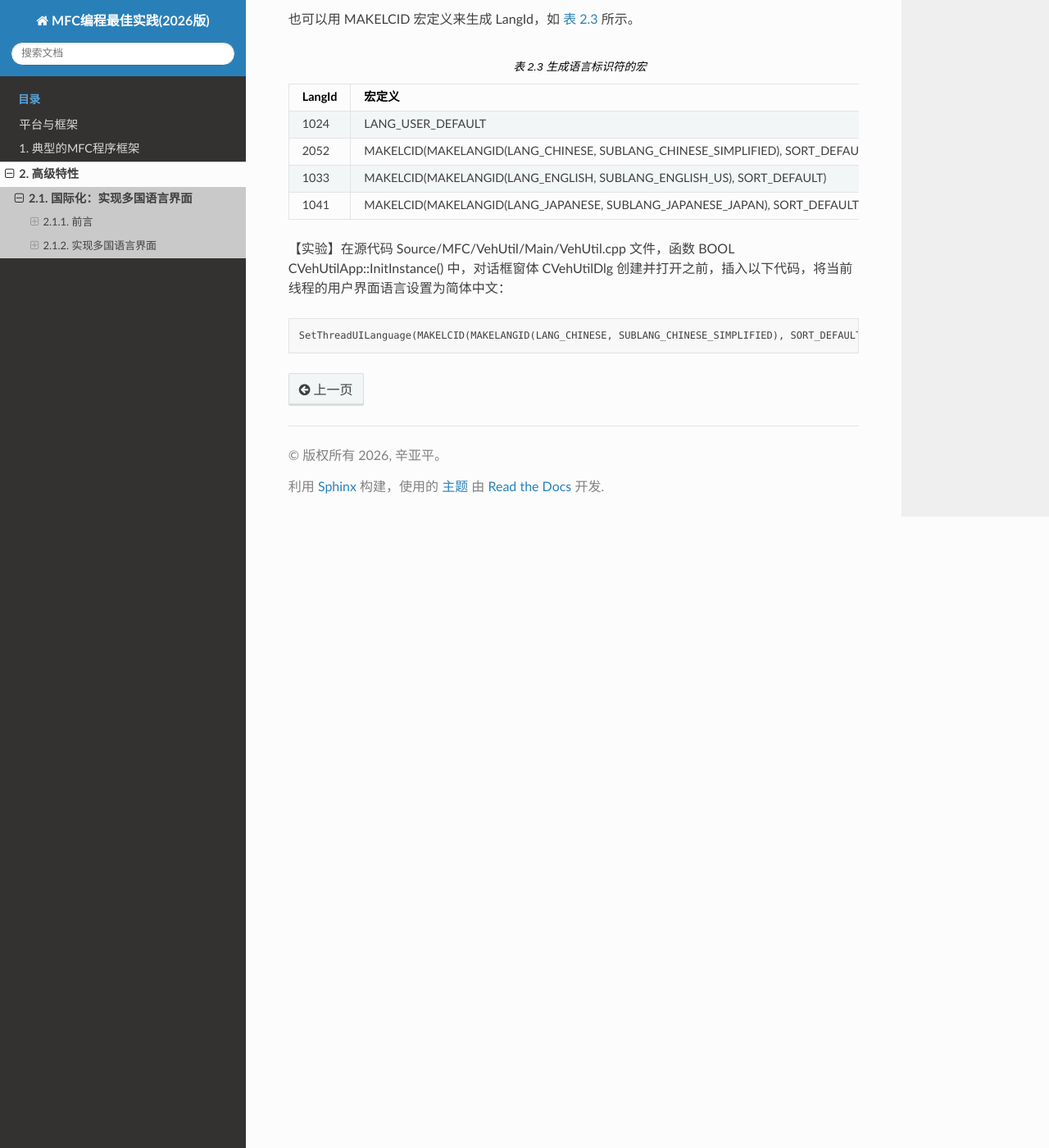
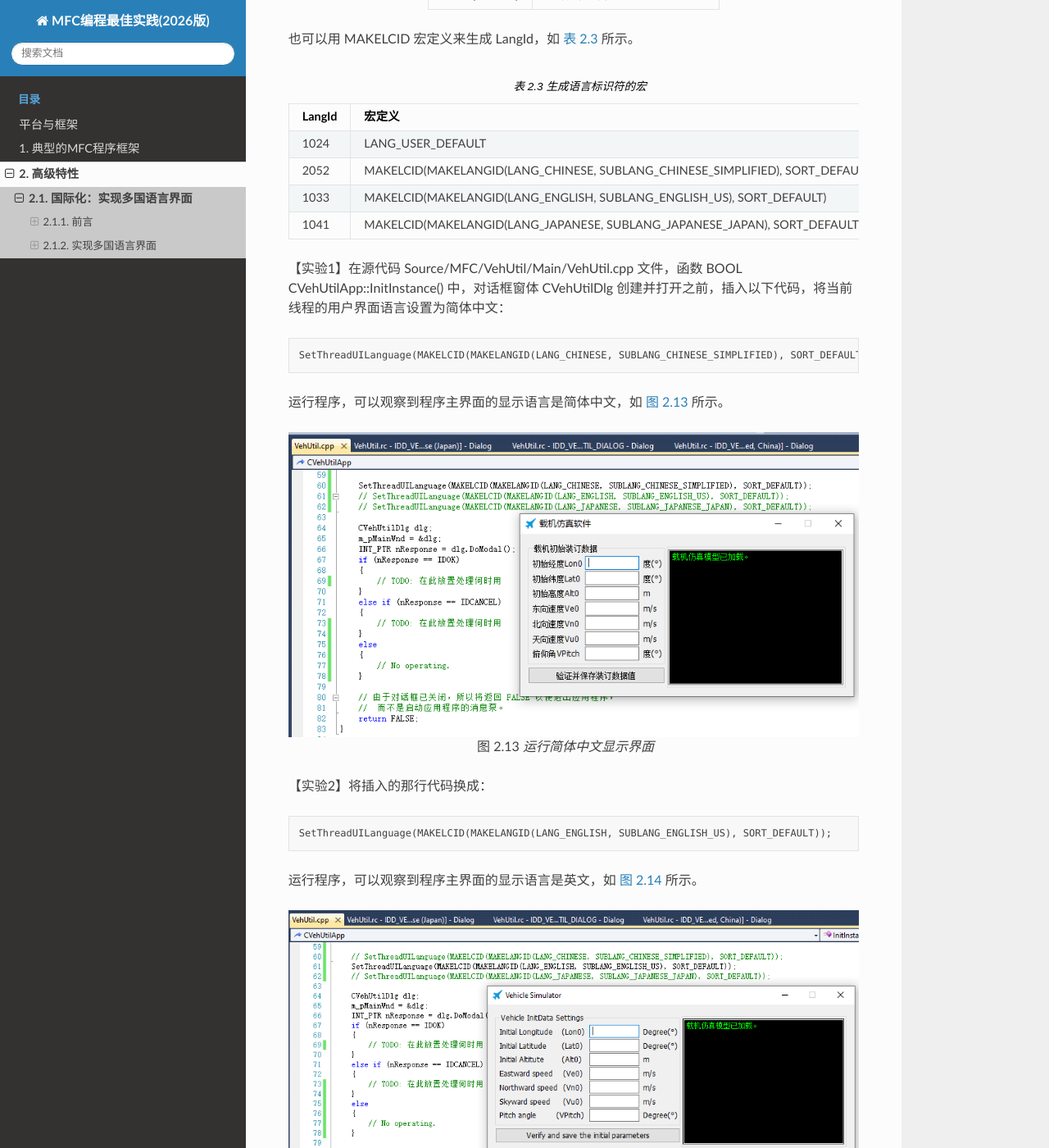
Before and after one commit to yapingxin/MFCBP2026, a Sphinx documentation site: the page built from docs/advanced-features/mfc_multilingual.rst, in a window 1280 px wide and 1400 px high, scrolled down 7772 px. Shown: the whole window at 82% size. Built offline with Sphinx 7.4.7 and the Read the Docs theme 3.1.0, drawn with Linux system fonts in a browser that asks for light colours; some of the changed text lies outside the part shown.

Commit message:
fig_mfcmul_v0.2.0.1_S6_UI_Run_JPN

```diff
--- a/docs/advanced-features/mfc_multilingual.rst
+++ b/docs/advanced-features/mfc_multilingual.rst
@@ -171,7 +171,7 @@
 
     英文显示界面
 
-对上述不同显示语言的界面分别作了调整，使它们各自都达到了合理的控件布局效果。
+对上述不同显示语言的界面分别作了调整，使它们各自都达到了合理的控件布局效果，并且将对话框的标题（Caption）也修改为对应的语言。
 
 总结：
 
@@ -230,8 +230,44 @@
    * - 1041
      - MAKELCID(MAKELANGID(LANG_JAPANESE, SUBLANG_JAPANESE_JAPAN), SORT_DEFAULT)
 
-【实验】在源代码 Source/MFC/VehUtil/Main/VehUtil.cpp 文件，函数 BOOL CVehUtilApp::InitInstance() 中，对话框窗体 CVehUtilDlg 创建并打开之前，插入以下代码，将当前线程的用户界面语言设置为简体中文：
+【实验1】在源代码 Source/MFC/VehUtil/Main/VehUtil.cpp 文件，函数 BOOL CVehUtilApp::InitInstance() 中，对话框窗体 CVehUtilDlg 创建并打开之前，插入以下代码，将当前线程的用户界面语言设置为简体中文：
 
 .. code-block:: c++
 
     SetThreadUILanguage(MAKELCID(MAKELANGID(LANG_CHINESE, SUBLANG_CHINESE_SIMPLIFIED), SORT_DEFAULT));
+
+运行程序，可以观察到程序主界面的显示语言是简体中文，如 :numref:`fig_mfcmul_v0.2.0.1_S6_UI_Run_CHN` 所示。
+
+.. figure:: Resource/images/Snipaste_2026-08-14_15-38-42.png
+    :name: fig_mfcmul_v0.2.0.1_S6_UI_Run_CHN
+    :align: center
+
+    运行简体中文显示界面
+
+【实验2】将插入的那行代码换成：
+
+.. code-block:: c++
+
+    SetThreadUILanguage(MAKELCID(MAKELANGID(LANG_ENGLISH, SUBLANG_ENGLISH_US), SORT_DEFAULT));
+
+运行程序，可以观察到程序主界面的显示语言是英文，如 :numref:`fig_mfcmul_v0.2.0.1_S6_UI_Run_ENU` 所示。
+
+.. figure:: Resource/images/Snipaste_2026-08-14_15-39-12.png
+    :name: fig_mfcmul_v0.2.0.1_S6_UI_Run_ENU
+    :align: center
+
+    运行英文显示界面
+
+【实验3】将插入的那行代码换成：
+
+.. code-block:: c++
+
+    SetThreadUILanguage(MAKELCID(MAKELANGID(LANG_JAPANESE, SUBLANG_JAPANESE_JAPAN), SORT_DEFAULT));
+
+运行程序，可以观察到程序主界面的显示语言是日文，如 :numref:`fig_mfcmul_v0.2.0.1_S6_UI_Run_JPN` 所示。
+
+.. figure:: Resource/images/Snipaste_2026-08-14_15-39-42.png
+    :name: fig_mfcmul_v0.2.0.1_S6_UI_Run_JPN
+    :align: center
+
+    运行日文显示界面
```
Also changed, not shown: docs/advanced-features/Resource/images/Snipaste_2026-08-14_15-38-42.png (added), docs/advanced-features/Resource/images/Snipaste_2026-08-14_15-39-12.png (added), docs/advanced-features/Resource/images/Snipaste_2026-08-14_15-39-42.png (added).
